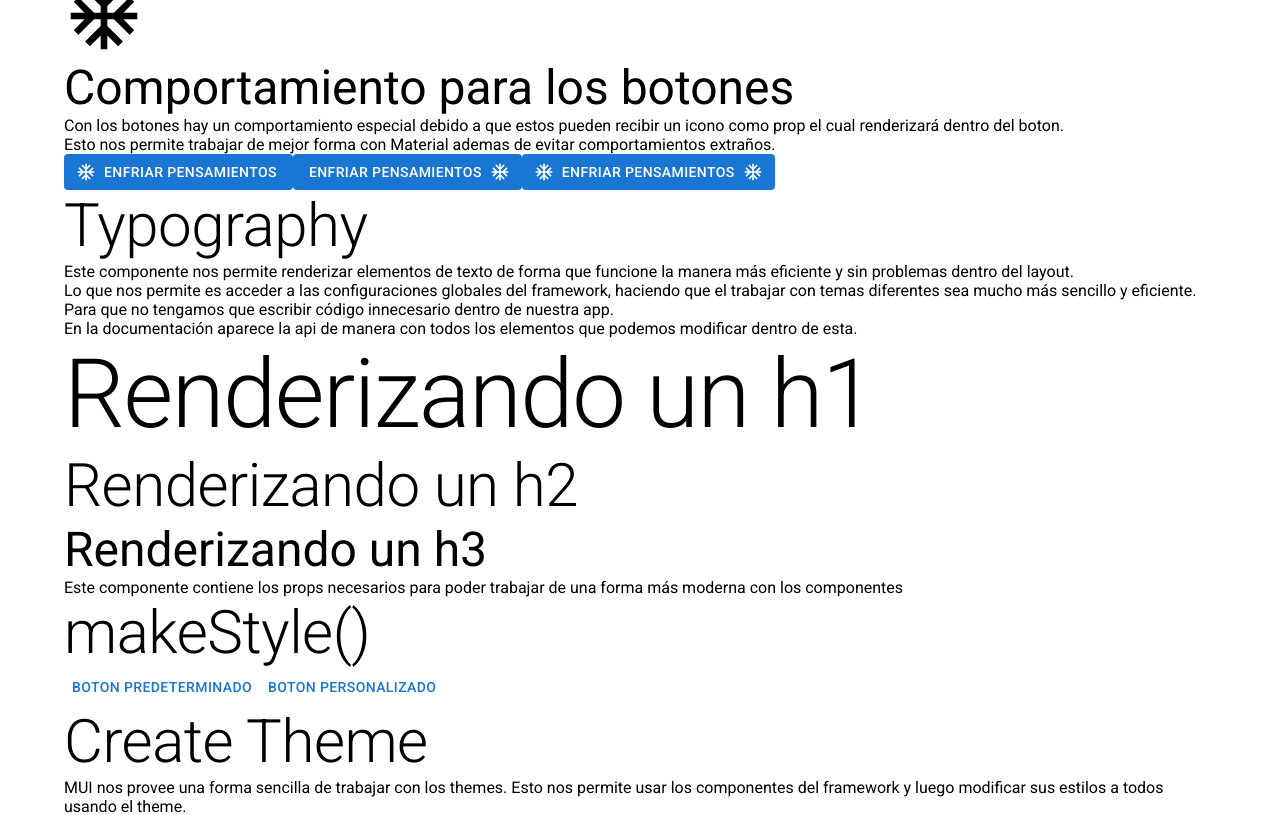
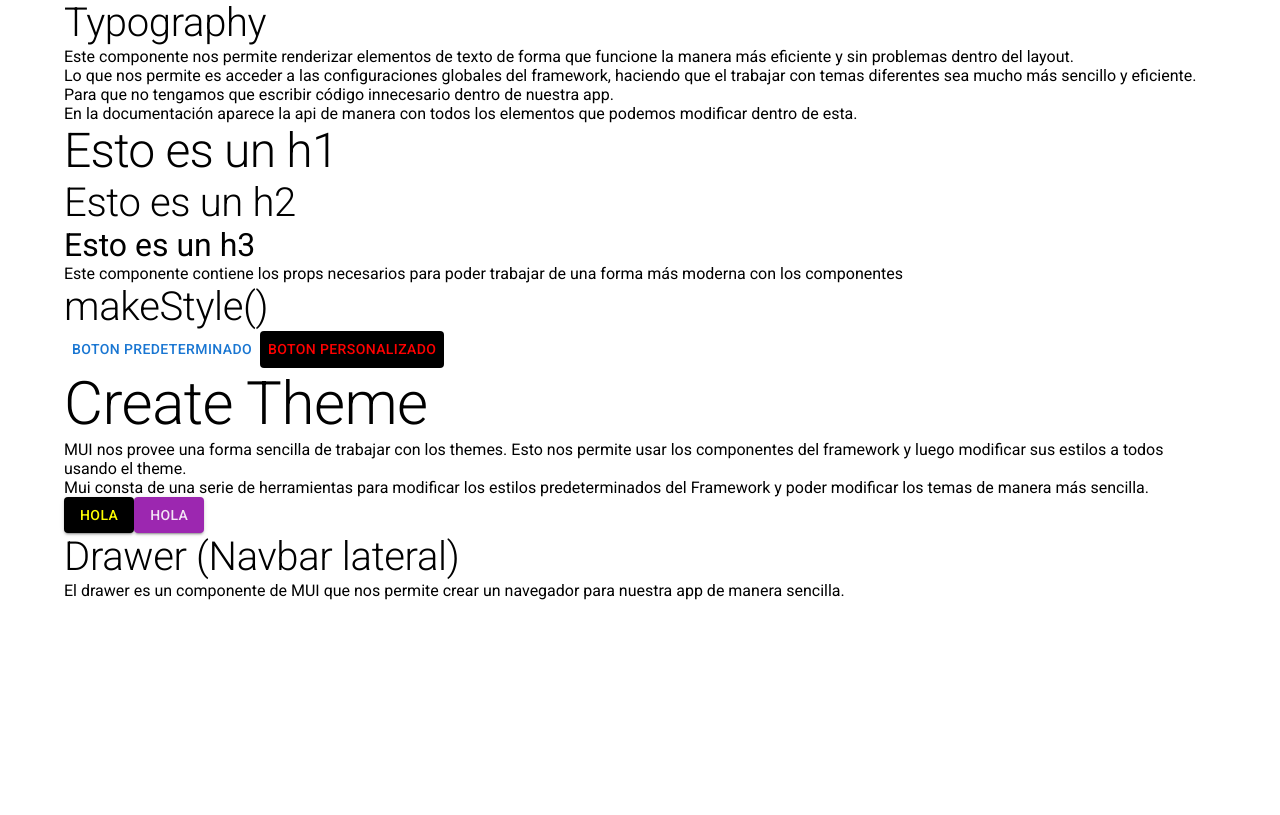
Before and after one commit to sberrus/bluuweb-material-ui, a React (Vite) app: page / in a window 1280 px wide. Shown: the part 1060-1875 px from the top of the page. After the commit the page ends 1679 px from the top, so only its background shows below. Built offline with nearby package versions, Linux system fonts and the light colour scheme.

Commit message:
Cambiando cosas del theme para evitar problemas con el menu

```diff
--- a/src/components/MuiMakeStyles/MuiMakeStyles.tsx
+++ b/src/components/MuiMakeStyles/MuiMakeStyles.tsx
@@ -7,7 +7,9 @@ import React from "react";
 
 const useStyle = makeStyles({
 	botonPersonalizado: {
-		color: "red",
+		// Al igual que el uso en CSS el uso de la kw !imporant no es recomendado pero para este ejemplo especifico lo haremos
+		backgroundColor: "#000 !important",
+		color: "red !important",
 	},
 });
 
@@ -18,7 +20,6 @@ const MuiMakeStyles = () => {
 		<>
 			{/* makeStyle */}
 			<Typography variant="h2">makeStyle()</Typography>
-			<p></p>
 
 			{/*  */}
 			<Button>Boton predeterminado</Button>
--- a/src/components/MuiTypography/MuiTypography.tsx
+++ b/src/components/MuiTypography/MuiTypography.tsx
@@ -21,13 +21,13 @@ const MuiTypography = () => {
 
 			{/*  */}
 			<Typography variant="h1" color="initial">
-				Renderizando un h1
+				Esto es un h1
 			</Typography>
 			<Typography variant="h2" color="danger">
-				Renderizando un h2
+				Esto es un h2
 			</Typography>
 			<Typography variant="h3" color="initial">
-				Renderizando un h3
+				Esto es un h3
 			</Typography>
 			{/*  */}
 
--- a/src/components/NavbarMenu/NavbarMenu.tsx
+++ b/src/components/NavbarMenu/NavbarMenu.tsx
@@ -4,7 +4,6 @@ import React, { useState } from "react";
 // MUI Components
 import Box from "@mui/material/Box";
 import Drawer from "@mui/material/Drawer";
-import Button from "@mui/material/Button";
 import List from "@mui/material/List";
 import ListItem from "@mui/material/ListItem";
 
@@ -15,8 +14,9 @@ import InboxIcon from "@mui/icons-material/MoveToInbox";
 import MailIcon from "@mui/icons-material/Mail";
 import { IconButton } from "@mui/material";
 
-export default function NavbarMenu(props: any) {
+const DrawerComponent = (props: any) => {
 	const [show, setShow] = useState<boolean>(false);
+	const sections = ["Inbox", "Starred", "Send email", "Drafts"];
 
 	const toggleDrawer = () => (event: React.KeyboardEvent | React.MouseEvent) => {
 		if (
@@ -29,29 +29,25 @@ export default function NavbarMenu(props: any) {
 		setShow(!show);
 	};
 
-	const sections = ["Inbox", "Starred", "Send email", "Drafts"];
-
-	const list = () => (
-		<Box role="presentation" onClick={toggleDrawer()} onKeyDown={toggleDrawer()}>
-			<List>
-				{sections.map((section, idx) => (
-					<ListItem button key={section}>
-						<ListItemIcon>{idx % 2 === 0 ? <InboxIcon /> : <MailIcon />}</ListItemIcon>
-						<ListItemText primary={section} />
-					</ListItem>
-				))}
-			</List>
-		</Box>
-	);
-
 	return (
 		<div>
 			<IconButton color="inherit" className={props.className} onClick={toggleDrawer()}>
 				{props.children}
 			</IconButton>
 			<Drawer anchor={"left"} open={show} onClose={toggleDrawer()}>
-				{list()}
+				<Box role="presentation" onClick={toggleDrawer()} onKeyDown={toggleDrawer()}>
+					<List>
+						{sections.map((section, idx) => (
+							<ListItem button key={section}>
+								<ListItemIcon>{idx % 2 === 0 ? <InboxIcon /> : <MailIcon />}</ListItemIcon>
+								<ListItemText primary={section} />
+							</ListItem>
+						))}
+					</List>
+				</Box>
 			</Drawer>
 		</div>
 	);
-}
+};
+
+export default DrawerComponent;
--- a/src/main.tsx
+++ b/src/main.tsx
@@ -5,7 +5,14 @@ import App from "./App";
 import "./index.css";
 
 // Creamos un theme para poder usar makeStyles*
-const theme = createTheme();
+const theme = createTheme({
+	typography: {
+		h1: { fontSize: "3em" },
+		h2: { fontSize: "2.5em" },
+		h3: { fontSize: "2em" },
+		h4: { fontSize: "1.5em" },
+	},
+});
 
 ReactDOM.createRoot(document.getElementById("root")!).render(
 	<React.StrictMode>
```
